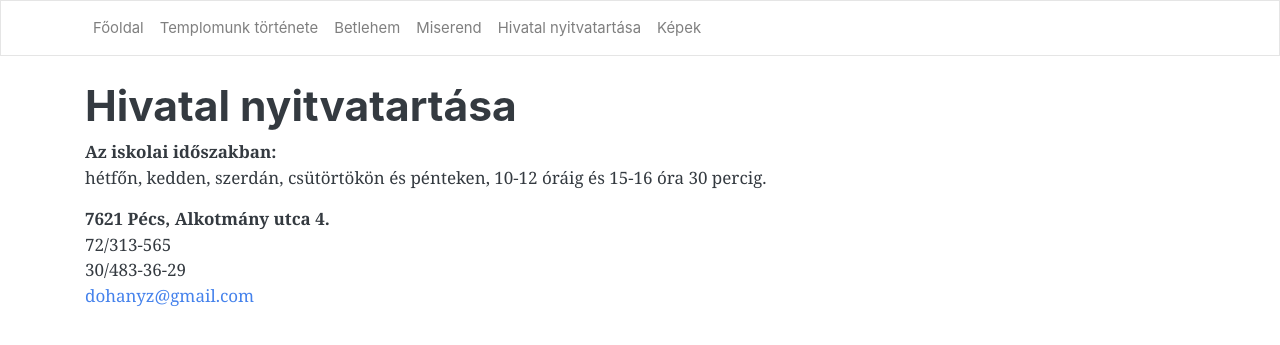
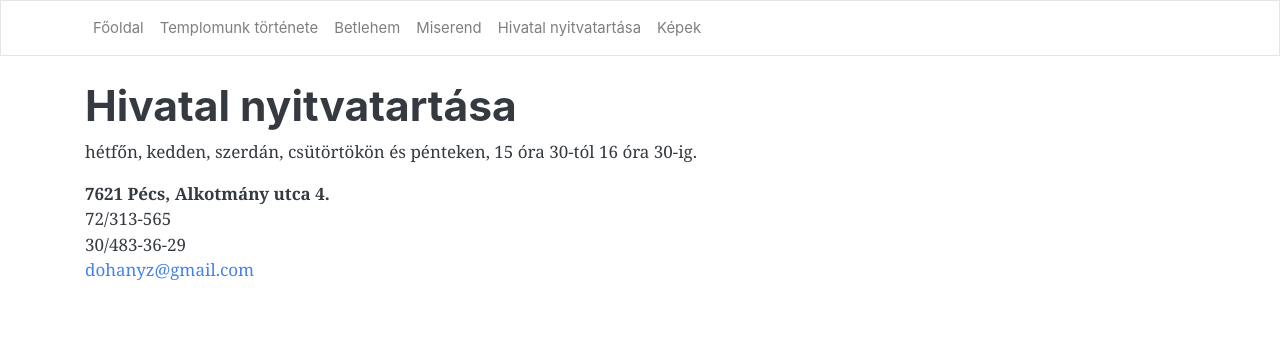
Before and after one commit to pecsi-ferences/pecsi-ferences.github.io, a Jekyll site: the page built from nyitvatartas.html, in a window 1280 px wide. Shown: the top 345 px of the page. Built offline with Jekyll 4.4.1, drawn with Linux system fonts in a browser that asks for light colours; nearby versions of some CDN libraries.

Commit message:
Fix opening hours

```diff
--- a/nyitvatartas.html
+++ b/nyitvatartas.html
@@ -4,8 +4,7 @@ title: Hivatal nyitvatartása
 ---
 <h1>Hivatal nyitvatartása</h1>
 <p>
-  <strong>Az iskolai időszakban:</strong><br>
-  hétfőn, kedden, szerdán, csütörtökön és pénteken, 10-12 óráig és 15-16 óra 30 percig.
+  hétfőn, kedden, szerdán, csütörtökön és pénteken, 15 óra 30-tól 16 óra 30-ig.
 </p>
 <p>
   <strong>7621 Pécs, Alkotmány utca 4.</strong><br>
```
